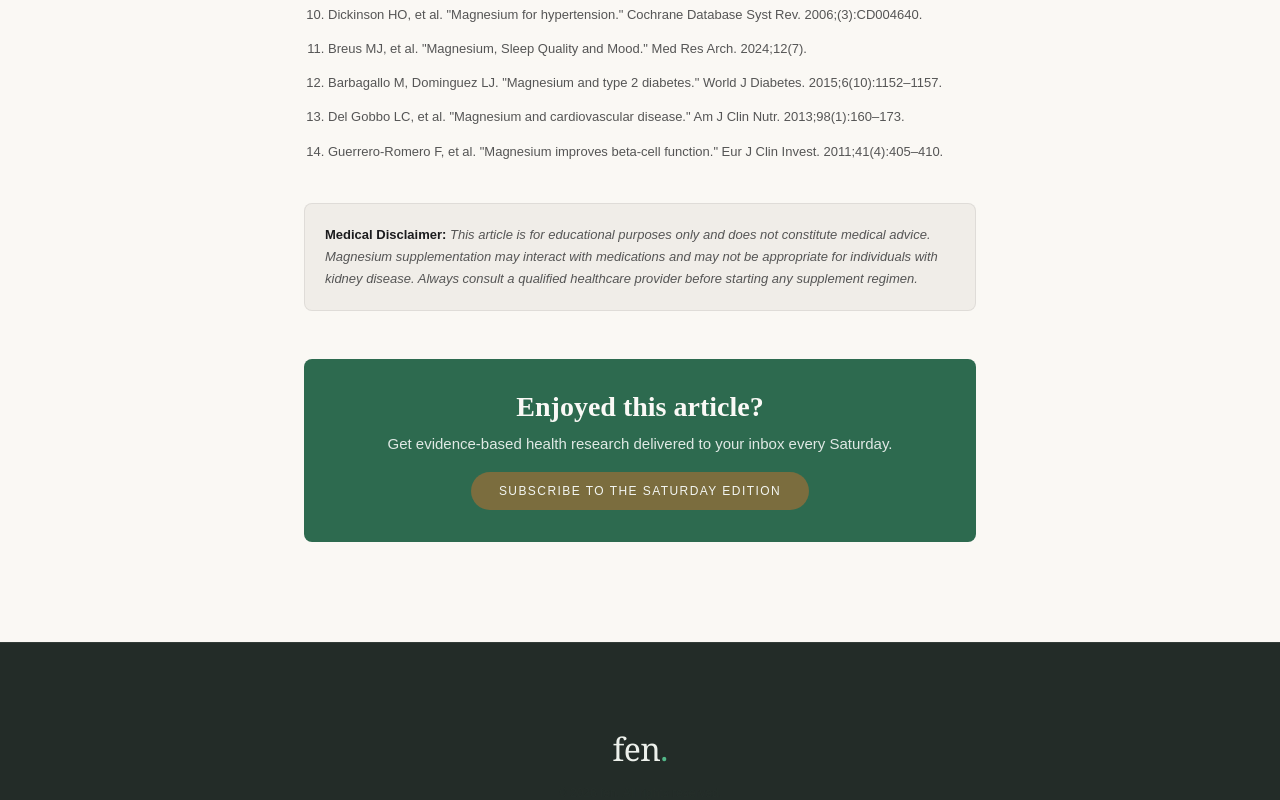
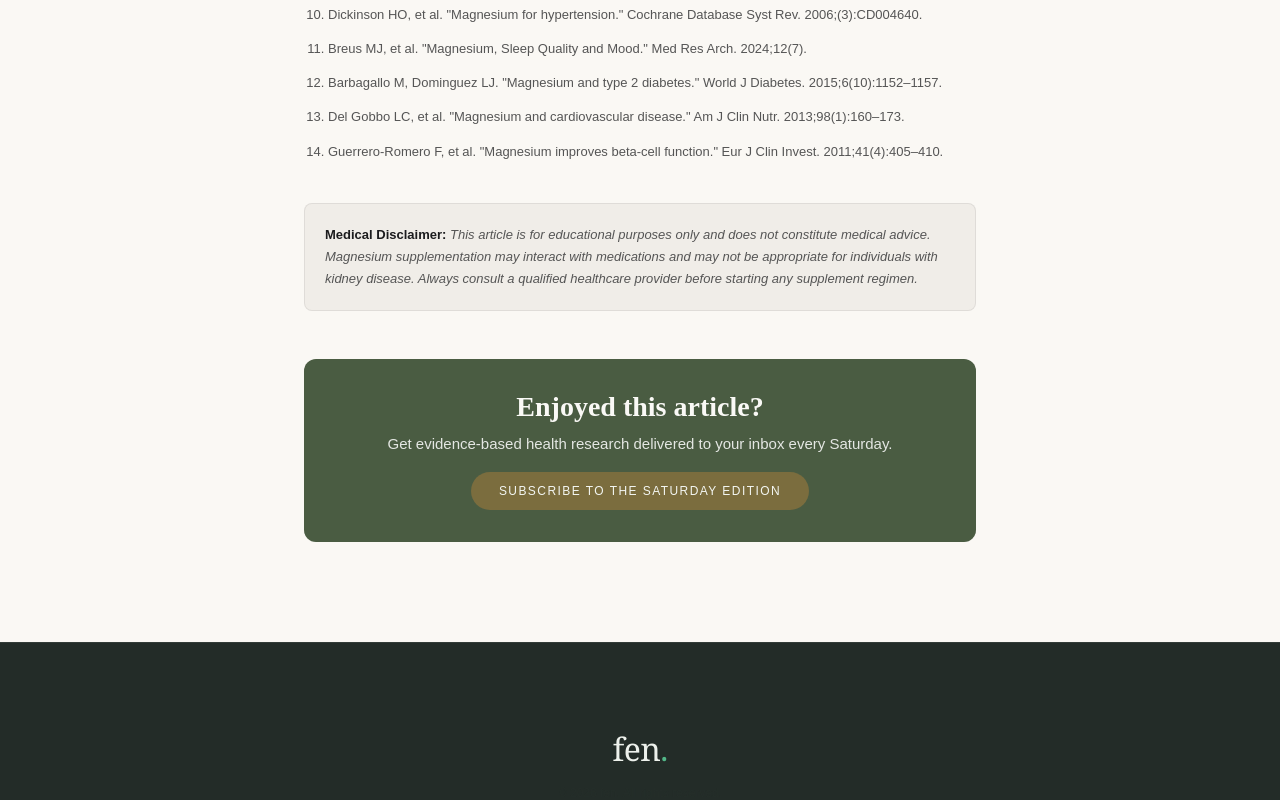
Before and after one commit to saain/fen-website, a Next.js app: page /articles/magnesium in a window 1280 px wide. Shown: the part 5563-6363 px from the top of the page. Built offline with nearby package versions, Linux system fonts and the light colour scheme.

Commit message:
Fix CTA box color on omega-3 and magnesium to match sunlight

```diff
--- a/src/app/articles/magnesium/page.js
+++ b/src/app/articles/magnesium/page.js
@@ -441,7 +441,7 @@ function MagnesiumArticleInner() {
           {c.disc}
         </div>
 
-        <div style={{ marginTop: 48, padding: 32, background: '#2d6a4f', borderRadius: 8, textAlign: 'center' }}>
+        <div style={{ marginTop: 48, padding: 32, background: '#4A5C42', borderRadius: 12, textAlign: 'center' }}>
           <h3 style={{ fontFamily: hf, fontSize: isRtl ? 22 : 28, color: '#faf9f6', marginBottom: 12 }}>
             {c.ctaT}
           </h3>
--- a/src/app/articles/omega-3/page.js
+++ b/src/app/articles/omega-3/page.js
@@ -359,7 +359,7 @@ function Omega3ArticleInner() {
           {c.disc}
         </div>
 
-        <div style={{ marginTop: 48, padding: 32, background: '#2d6a4f', borderRadius: 8, textAlign: 'center' }}>
+        <div style={{ marginTop: 48, padding: 32, background: '#4A5C42', borderRadius: 12, textAlign: 'center' }}>
           <h3 style={{ fontFamily: hf, fontSize: 28, color: '#faf9f6', marginBottom: 12 }}>
             {c.ctaT}
           </h3>
```
